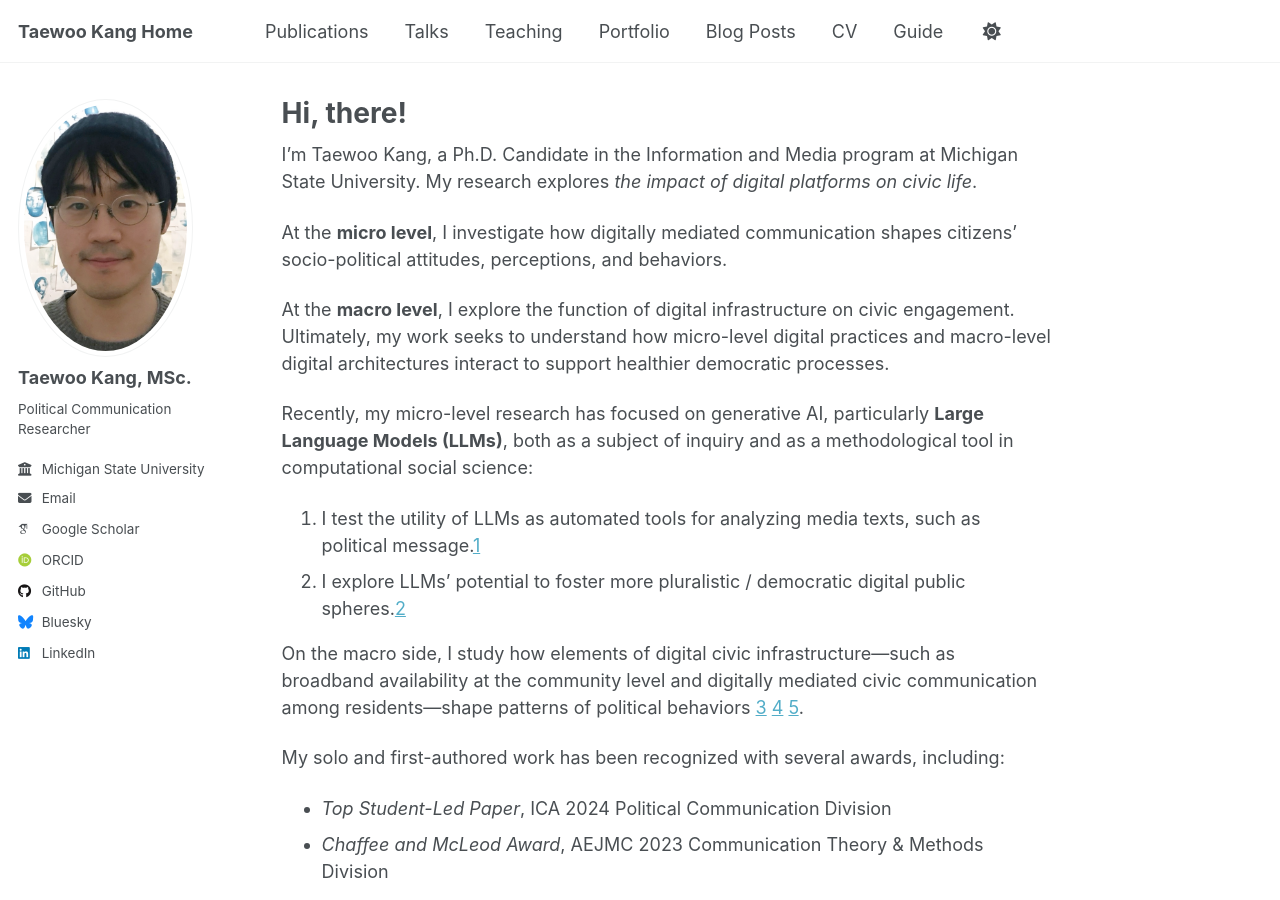
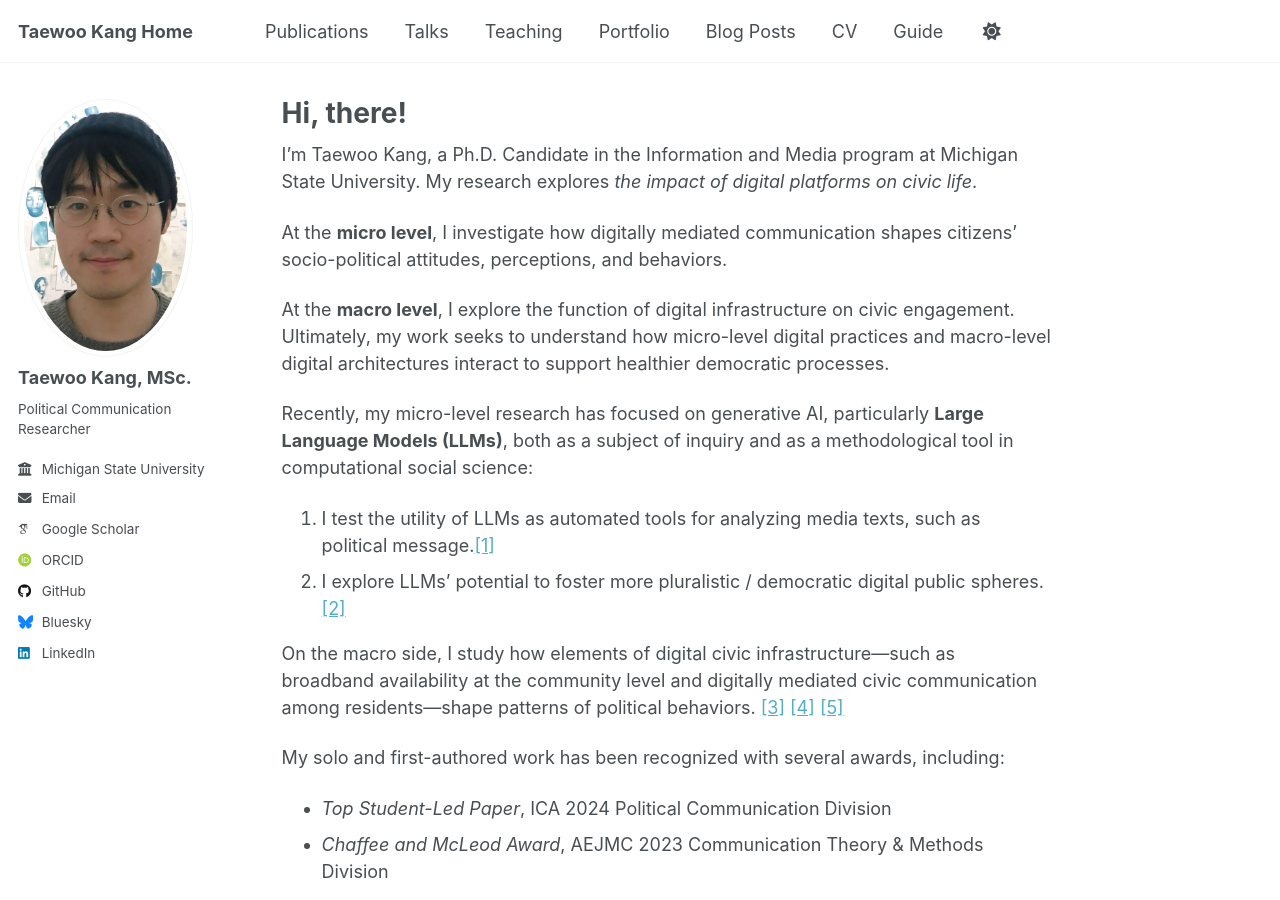
Before and after one commit to kteen2k/taewookang, a Jekyll site: the page built from _pages/about.md, in a window 1280 px wide and 900 px high. Built offline with Jekyll 4.4.1, drawn with Linux system fonts in a browser that asks for light colours; some web fonts are replaced; part of the change alters nothing that is shown.

```diff
--- a/_pages/about.md
+++ b/_pages/about.md
@@ -16,10 +16,10 @@ At the **macro level**, I explore the function of digital infrastructure on civi
 
 Recently, my micro-level research has focused on generative AI, particularly **Large Language Models (LLMs)**, both as a subject of inquiry and as a methodological tool in computational social science:
 
-1. I test the utility of LLMs as automated tools for analyzing media texts, such as political message.[1](https://doi.org/10.48550/arXiv.2502.00903)
-2. I explore LLMs' potential to foster more pluralistic / democratic digital public spheres.[2](https://cristianvaccari.com/2024/10/03/program-of-the-10th-conference-of-the-international-journal-of-press-politics-university-of-edinburgh-17-18-october-2024/)
+1. I test the utility of LLMs as automated tools for analyzing media texts, such as political message.<a href="https://doi.org/10.48550/arXiv.2502.00903" target="_blank" rel="noopener noreferrer">[1]</a>
+2. I explore LLMs' potential to foster more pluralistic / democratic digital public spheres.<a href="https://cristianvaccari.com/2024/10/03/program-of-the-10th-conference-of-the-international-journal-of-press-politics-university-of-edinburgh-17-18-october-2024/" target="_blank" rel="noopener noreferrer">[2]</a>
 
-On the macro side, I study how elements of digital civic infrastructure—such as broadband availability at the community level and digitally mediated civic communication among residents—shape patterns of political behaviors [3](https://doi.org/10.1177/00936502241311943) [4](https://doi.org/10.1080/19331681.2025.2511051) [5](https://doi.org/10.1177/20563051251315255).
+On the macro side, I study how elements of digital civic infrastructure—such as broadband availability at the community level and digitally mediated civic communication among residents—shape patterns of political behaviors. <a href="https://doi.org/10.1177/00936502241311943" target="_blank" rel="noopener noreferrer">[3]</a> <a href="https://doi.org/10.1177/00936502241311943" target="_blank" rel="noopener noreferrer">[4]</a> <a href="https://doi.org/10.1177/20563051251315255" target="_blank" rel="noopener noreferrer">[5]</a>
 
 My solo and first-authored work has been recognized with several awards, including:
 
```
